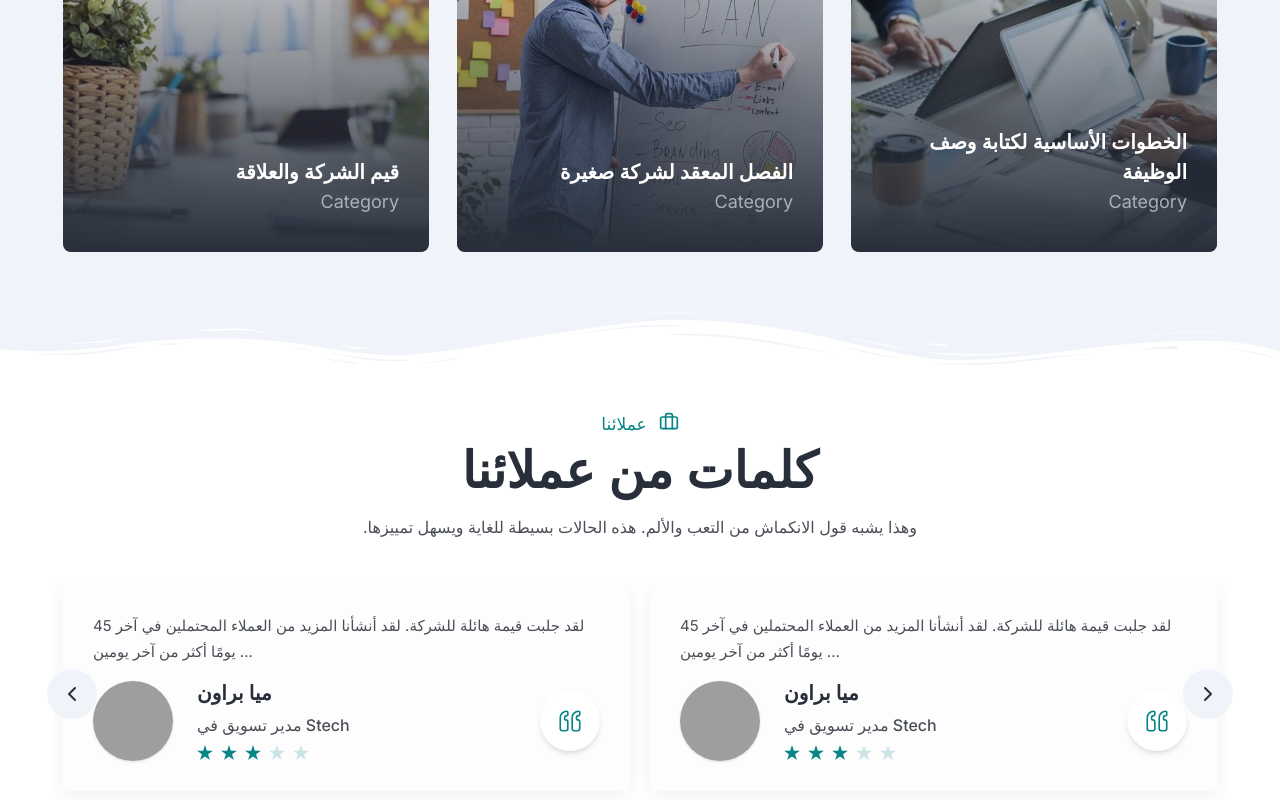
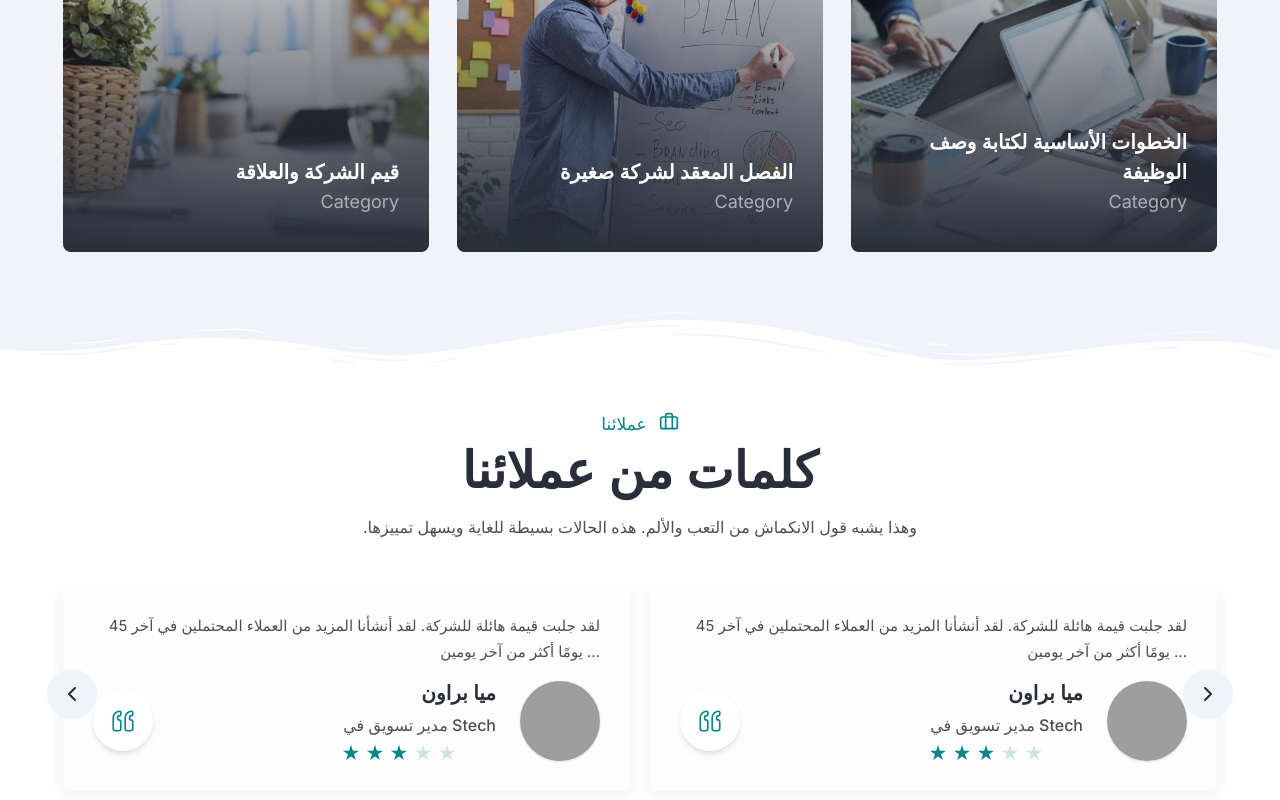
Before and after one commit to AbdoAssall/website-services, a React (Vite) app: page / in a window 1280 px wide. Shown: the part 4249-5049 px from the top of the page. Built offline with nearby package versions, Linux system fonts and the light colour scheme; grey boxes are pictures that could not be loaded.

Commit message:
handle RTL in testimonial

```diff
--- a/src/components/home/testimonial/Testimonial.jsx
+++ b/src/components/home/testimonial/Testimonial.jsx
@@ -108,11 +108,11 @@ const Testimonial = () => {
                 <Slider {...settings}>
                     {testimonials.map((client, index) => (
                         <div key={index} className="testimonial-inner w-140 p-7.5 bg-gray-50/35 rounded-md mb-2.5">
-                            <p className="description">
+                            <p className="description rtl:text-right">
                                 {client.description}
                             </p>
-                            <div className="lower-content flex items-center justify-between">
-                                <div className="flex items-center relative">
+                            <div className="lower-content flex items-center justify-between rtl:flex-row-reverse">
+                                <div className="flex items-center relative rtl:flex-row-reverse">
                                     <div className="relative">
                                         <img
                                             className="object-cover object-center rounded-full w-20 !h-20 shadow-sm"
@@ -121,7 +121,7 @@ const Testimonial = () => {
                                             loading="lazy"
                                         />
                                     </div>
-                                    <div className="auhour-name mx-6 relative flex flex-col">
+                                    <div className="auhour-name mx-6 relative flex flex-col rtl:text-right">
                                         <h3>{client.name}</h3>
                                         <span>{client.position}</span>
                                         <div className="rating rating-xs gap-2">
```
